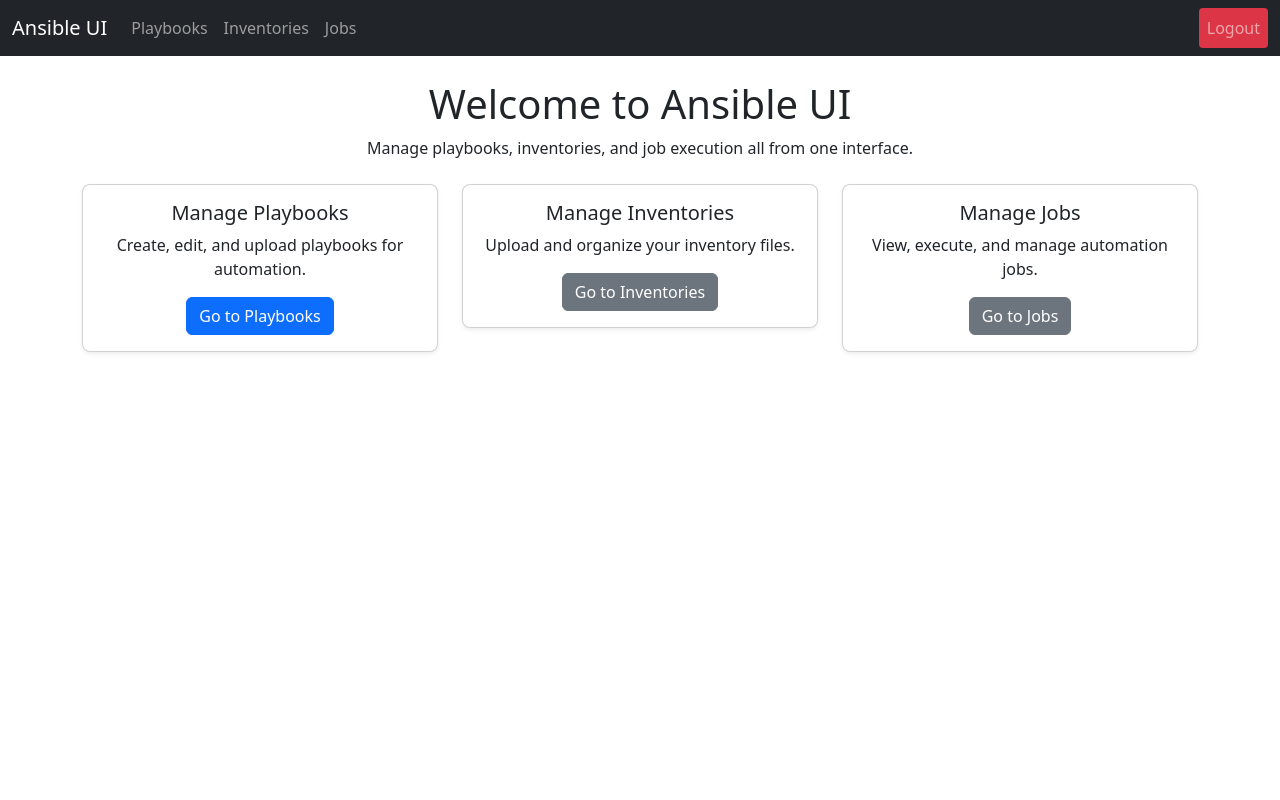
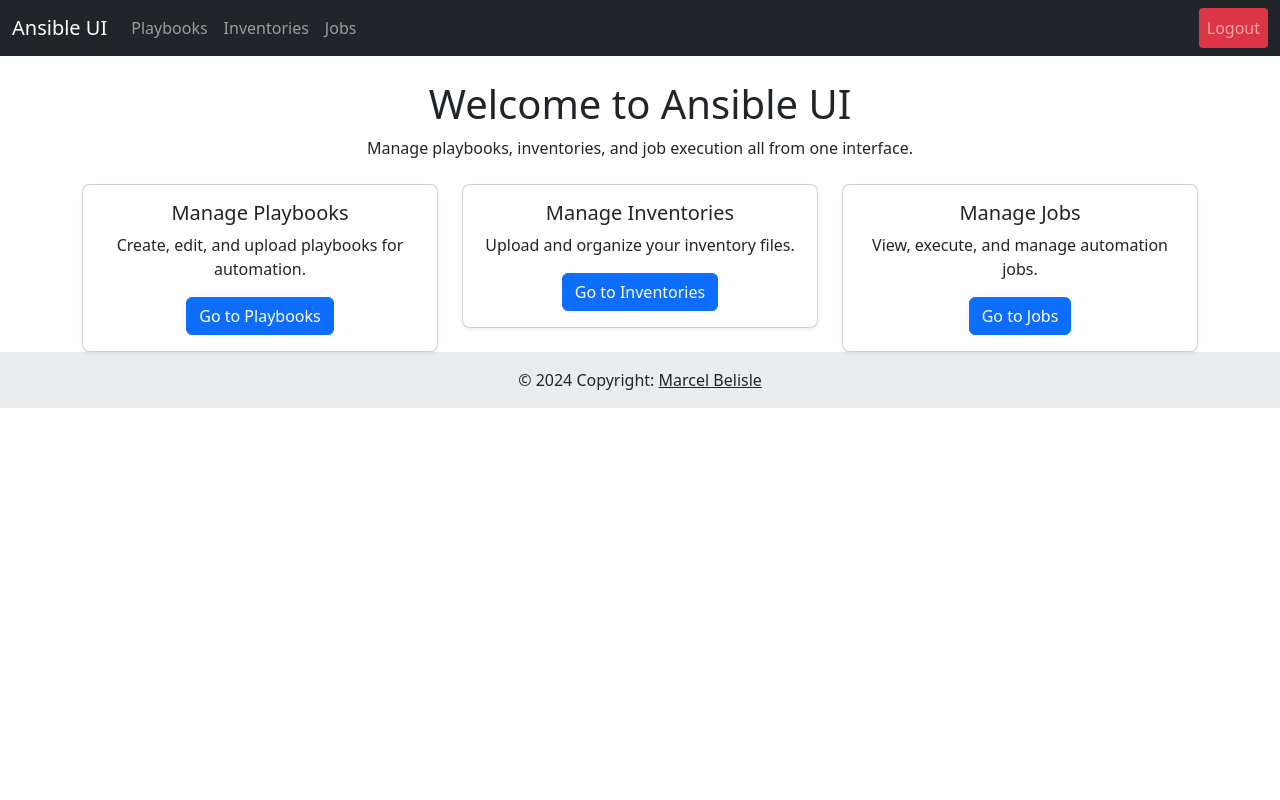
Before and after one commit to mbelisle03/ansible_ui-app, a Django app: page / in a window 1280 px wide. Run offline with Django 5.2, Linux system fonts and the light colour scheme; a user stored in the database is signed in; parts of the project's set-up code (start-up, migrations or seed data) failed here and were passed over.

Commit message:
ui-updates1

```diff
--- a/django_ansible_app/ansible_ui/static/css/style.css
+++ b/django_ansible_app/ansible_ui/static/css/style.css
@@ -29,3 +29,16 @@ pre {
 button {
     border-radius: 4px;
 }
+
+.footer {
+    position: absolute;
+    bottom: 0;
+    left: 0;
+    z-index: 10;
+}
+
+.sticky {
+    position: sticky;
+    top: 0;
+    z-index: 100;
+}
--- a/django_ansible_app/ansible_ui/templates/base.html
+++ b/django_ansible_app/ansible_ui/templates/base.html
@@ -7,6 +7,16 @@
     <title>{% block title %}Django Ansible UI{% endblock %}</title>
     <link href="https://cdn.jsdelivr.net/npm/bootstrap@5.3.0-alpha1/dist/css/bootstrap.min.css" rel="stylesheet">
     <link rel="stylesheet" href="{% static 'css/style.css' %}">
+    <style>
+        body {
+            display: flex;
+            flex-direction: column;
+            min-height: 100vh;
+        }
+        main {
+            flex: 1;
+        }
+    </style>
 </head>
 <body>
     <nav class="navbar navbar-expand-lg navbar-dark bg-dark">
@@ -34,6 +44,14 @@
     <div class="container mt-4">
         {% block content %}{% endblock %}
     </div>
+    <footer class="bg-body-tertiary text-center text-lg-start">
+    <!-- Copyright -->
+    <div class="text-center p-3" style="background-color: rgba(0, 0, 0, 0.05);">
+      © 2024 Copyright:
+      <a class="text-body">Marcel Belisle</a>
+    </div>
+    <!-- Copyright -->
+  </footer>
     <script src="https://cdn.jsdelivr.net/npm/bootstrap@5.3.0-alpha1/dist/js/bootstrap.bundle.min.js"></script>
 </body>
 </html>
--- a/django_ansible_app/ansible_ui/templates/dashboard.html
+++ b/django_ansible_app/ansible_ui/templates/dashboard.html
@@ -19,7 +19,7 @@
                 <div class="card-body">
                     <h5 class="card-title">Manage Inventories</h5>
                     <p class="card-text">Upload and organize your inventory files.</p>
-                    <a href="{% url 'inventory_list' %}" class="btn btn-secondary">Go to Inventories</a>
+                    <a href="{% url 'inventory_list' %}" class="btn btn-primary">Go to Inventories</a>
                 </div>
             </div>
         </div>
@@ -28,7 +28,7 @@
                 <div class="card-body">
                     <h5 class="card-title">Manage Jobs</h5>
                     <p class="card-text">View, execute, and manage automation jobs.</p>
-                    <a href="{% url 'jobs_list' %}" class="btn btn-secondary">Go to Jobs</a>
+                    <a href="{% url 'jobs_list' %}" class="btn btn-primary">Go to Jobs</a>
                 </div>
             </div>
         </div>
```
